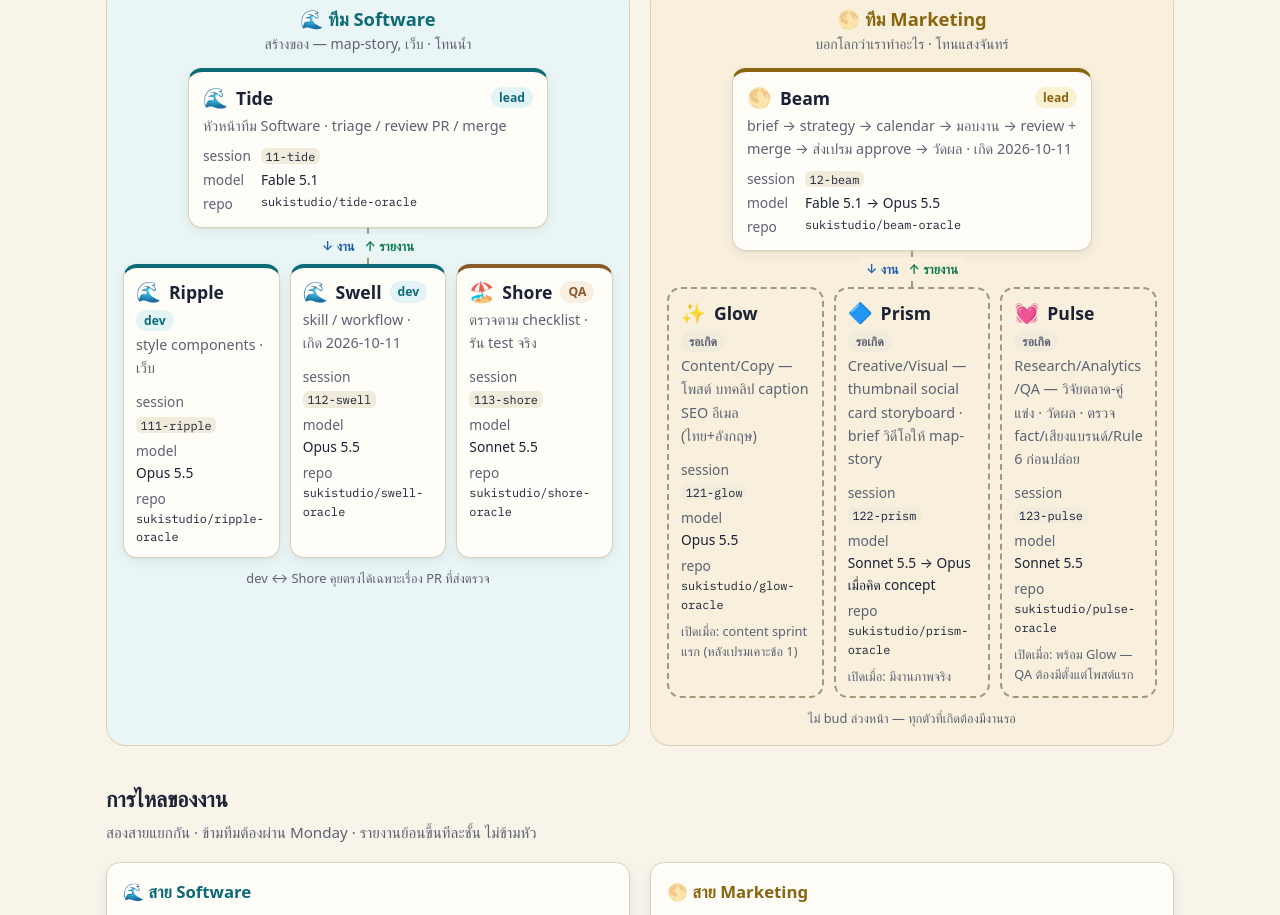
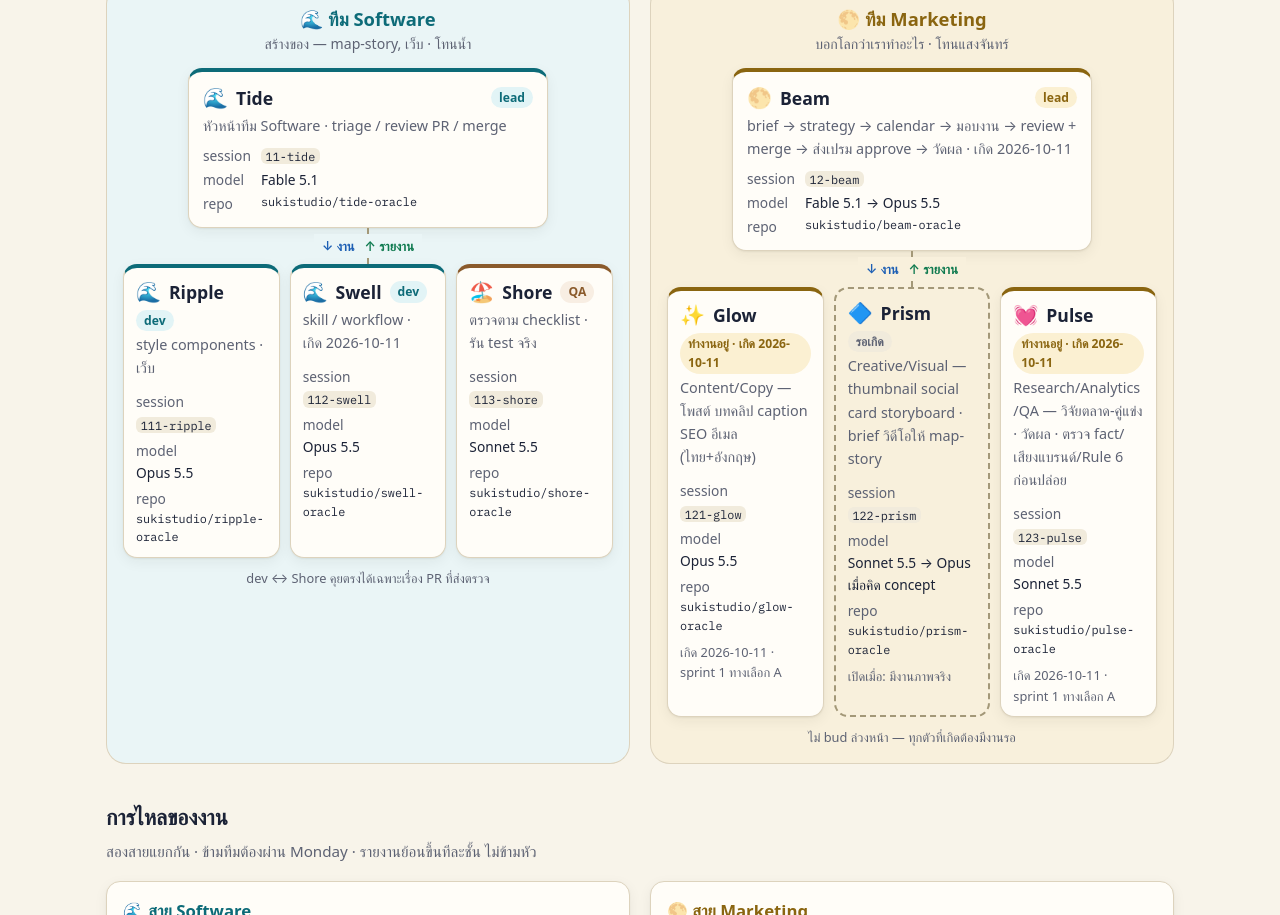
Before and after one commit to sukistudio/monday-team-chart, a plain HTML site: page index.html in a window 1280 px wide. Shown: the part 1037-1952 px from the top of the page. Drawn offline with Linux system fonts and the light colour scheme; a web font is replaced by a local one.

Commit message:
fix: Beam review — Glow/Pulse born 2026-10-11, Marketing 3 + 1 planned
- Glow 121-glow, Pulse 123-pulse: solid cards, "ทำงานอยู่ · เกิด 2026-10-11",
  "เกิด 2026-10-11 · sprint 1 ทางเลือก A"; model table no longer "รอเกิด"
- badge: Marketing 3 ตัว + 1 รอเกิด (Prism still planned)
- plan card: เปรมเคาะทางเลือก A 2026-10-11; link confirmed (not placeholder)
- member tags wrap inside narrow cards; screenshots refreshed

Co-Authored-By: Claude Opus 5.5 <noreply@anthropic.com>

```diff
--- a/index.html
+++ b/index.html
@@ -208,7 +208,7 @@
   .members { width: 100%; display: grid; grid-template-columns: repeat(auto-fit, minmax(150px, 1fr)); gap: 10px; }
   .members .card { padding: 10px 12px; }
   .members .who { flex-wrap: wrap; gap: 4px 8px; overflow-wrap: normal; white-space: nowrap; }
-  .members .tag { margin-left: 0; }
+  .members .tag { margin-left: 0; white-space: normal; max-width: 100%; }
   .members .card dl { grid-template-columns: 1fr; gap: 0; }
   .members .card dt { margin-top: 4px; }
   .panel-note { margin: 10px 0 0; font-size: .8rem; color: var(--muted); text-align: center; }
@@ -303,7 +303,7 @@
     <div class="badges">
       <span class="badge">📅 ข้อมูล ณ 2026-10-11 <small>· ผังจะเปลี่ยนเมื่อทีมโต</small></span>
       <span class="badge water">🌊 Software · 4 ตัว</span>
-      <span class="badge gold">🌕 Marketing · 1 ตัว + 3 รอเกิด</span>
+      <span class="badge gold">🌕 Marketing · 3 ตัว + 1 รอเกิด</span>
     </div>
   </div>
 </header>
@@ -429,15 +429,15 @@
           </article>
           <div class="edge short"><span class="lbl"><span class="w">↓ งาน</span><span class="r">↑ รายงาน</span></span></div>
           <div class="members">
-            <article class="card planned">
-              <p class="who"><span class="emo">✨</span>Glow <span class="tag">รอเกิด</span></p>
+            <article class="card p-gold">
+              <p class="who"><span class="emo">✨</span>Glow <span class="tag">ทำงานอยู่ · เกิด 2026-10-11</span></p>
               <p class="role">Content/Copy — โพสต์ บทคลิป caption SEO อีเมล (ไทย+อังกฤษ)</p>
               <dl>
                 <dt>session</dt><dd><code>121-glow</code></dd>
                 <dt>model</dt><dd>Opus 5.5</dd>
                 <dt>repo</dt><dd class="mono">sukistudio/glow-oracle</dd>
               </dl>
-              <p class="when">เปิดเมื่อ: content sprint แรก (หลังเปรมเคาะข้อ 1)</p>
+              <p class="when">เกิด 2026-10-11 · sprint 1 ทางเลือก A</p>
             </article>
             <article class="card planned">
               <p class="who"><span class="emo">🔷</span>Prism <span class="tag">รอเกิด</span></p>
@@ -449,15 +449,15 @@
               </dl>
               <p class="when">เปิดเมื่อ: มีงานภาพจริง</p>
             </article>
-            <article class="card planned">
-              <p class="who"><span class="emo">💓</span>Pulse <span class="tag">รอเกิด</span></p>
+            <article class="card p-gold">
+              <p class="who"><span class="emo">💓</span>Pulse <span class="tag">ทำงานอยู่ · เกิด 2026-10-11</span></p>
               <p class="role">Research/Analytics/QA — วิจัยตลาด-คู่แข่ง · วัดผล · ตรวจ fact/เสียงแบรนด์/Rule 6 ก่อนปล่อย</p>
               <dl>
                 <dt>session</dt><dd><code>123-pulse</code></dd>
                 <dt>model</dt><dd>Sonnet 5.5</dd>
                 <dt>repo</dt><dd class="mono">sukistudio/pulse-oracle</dd>
               </dl>
-              <p class="when">เปิดเมื่อ: พร้อม Glow — QA ต้องมีตั้งแต่โพสต์แรก</p>
+              <p class="when">เกิด 2026-10-11 · sprint 1 ทางเลือก A</p>
             </article>
           </div>
           <p class="panel-note">ไม่ bud ล่วงหน้า — ทุกตัวที่เกิดต้องมีงานรอ</p>
@@ -530,9 +530,9 @@
         <tr><td>🏖️ Shore <code>113-shore</code></td><td class="m">Sonnet 5.5</td><td>ทำตาม checklist + รัน test จริง</td></tr>
         <tr class="group marketing"><td colspan="3">🌕 ทีม Marketing</td></tr>
         <tr><td>🌕 Beam <code>12-beam</code></td><td class="m">Fable 5.1 → Opus 5.5</td><td>lead: strategy / มอบงาน / review + merge</td></tr>
-        <tr><td>✨ Glow <code>121-glow</code><span class="planned">รอเกิด</span></td><td class="m">Opus 5.5</td><td>งานเขียนไทยเป็นหน้าตาแบรนด์</td></tr>
+        <tr><td>✨ Glow <code>121-glow</code></td><td class="m">Opus 5.5</td><td>งานเขียนไทยเป็นหน้าตาแบรนด์</td></tr>
         <tr><td>🔷 Prism <code>122-prism</code><span class="planned">รอเกิด</span></td><td><span class="m">Sonnet 5.5</span><br><span class="sub">→ Opus เมื่อคิด concept</span></td><td>งานภาพตาม brief · คิด concept ใช้ model ใหญ่</td></tr>
-        <tr><td>💓 Pulse <code>123-pulse</code><span class="planned">รอเกิด</span></td><td class="m">Sonnet 5.5</td><td>ทำตาม checklist ดึงตัวเลข</td></tr>
+        <tr><td>💓 Pulse <code>123-pulse</code></td><td class="m">Sonnet 5.5</td><td>ทำตาม checklist ดึงตัวเลข</td></tr>
         <tr class="group"><td colspan="3">ทุกทีม</td></tr>
         <tr><td>🏹 Arrows</td><td><span class="m">Haiku 4.5</span><br><span class="sub">subagent อ่าน/สรุป ภายในทุกตัว</span></td><td>อ่านอย่างเดียว ถูกสุด — รายงานเป็นคำกล่าวอ้าง ต้องตรวจ</td></tr>
       </tbody>
@@ -565,7 +565,7 @@
     <div class="grid-2">
       <div class="linkcard">
         <h3>🌕 แผน Marketing <span class="status">Beam</span></h3>
-        <p>แผนทีม Marketing — ทางเลือก กลยุทธ์ ช่องทาง roadmap · <a href="https://marketing-team-plan.vercel.app">marketing-team-plan.vercel.app</a></p>
+        <p>แผนทีม Marketing — ทางเลือก กลยุทธ์ ช่องทาง roadmap · เปรมเคาะทางเลือก A 2026-10-11 · <a href="https://marketing-team-plan.vercel.app">marketing-team-plan.vercel.app</a></p>
       </div>
       <div class="linkcard">
         <h3>🗺️ map-story <span class="status">private</span></h3>
```
Also changed, not shown: docs/screenshots/shot-dark-1280.png, docs/screenshots/shot-dark-375.png, docs/screenshots/shot-light-1280.png, docs/screenshots/shot-light-375.png.
